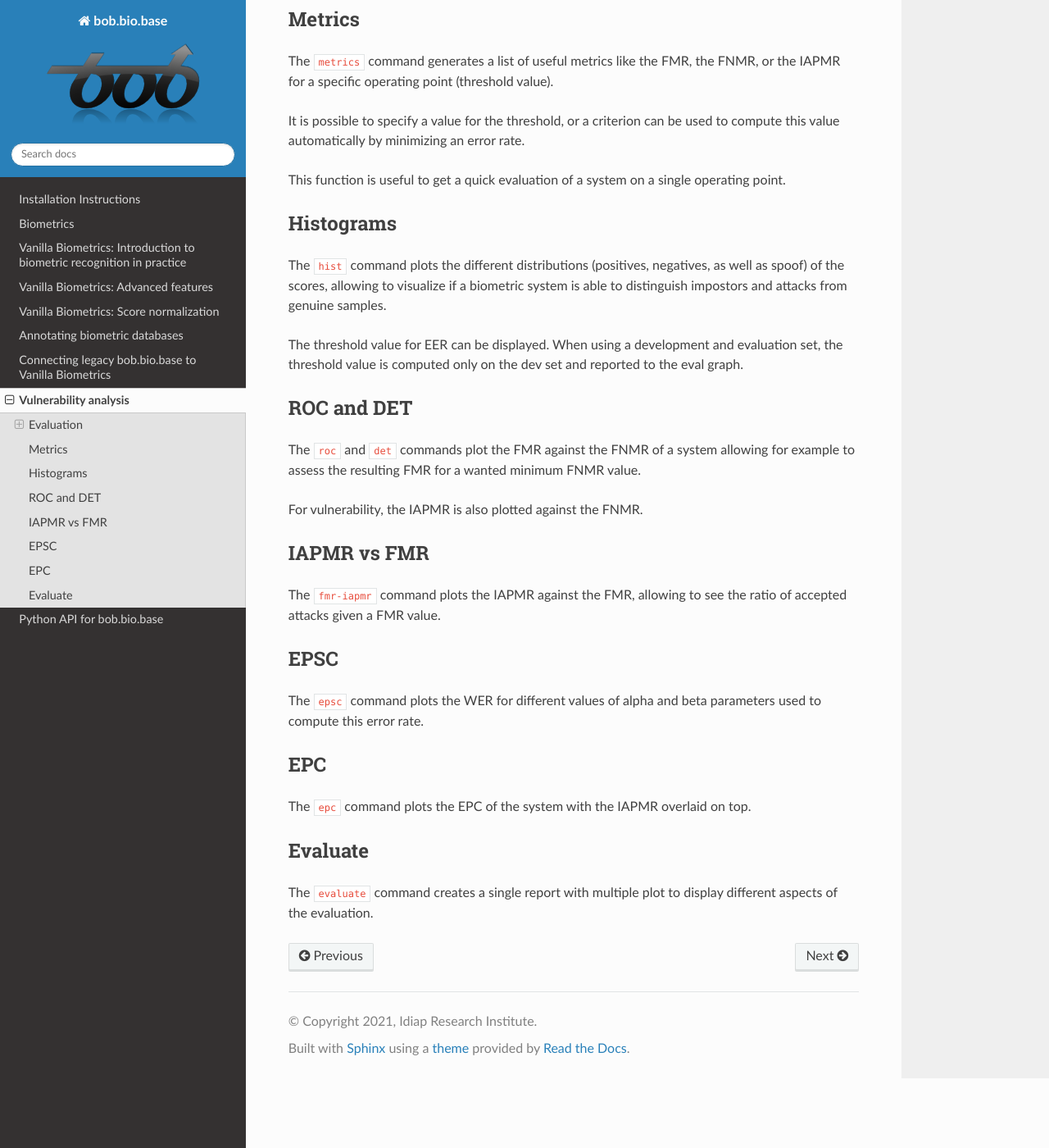
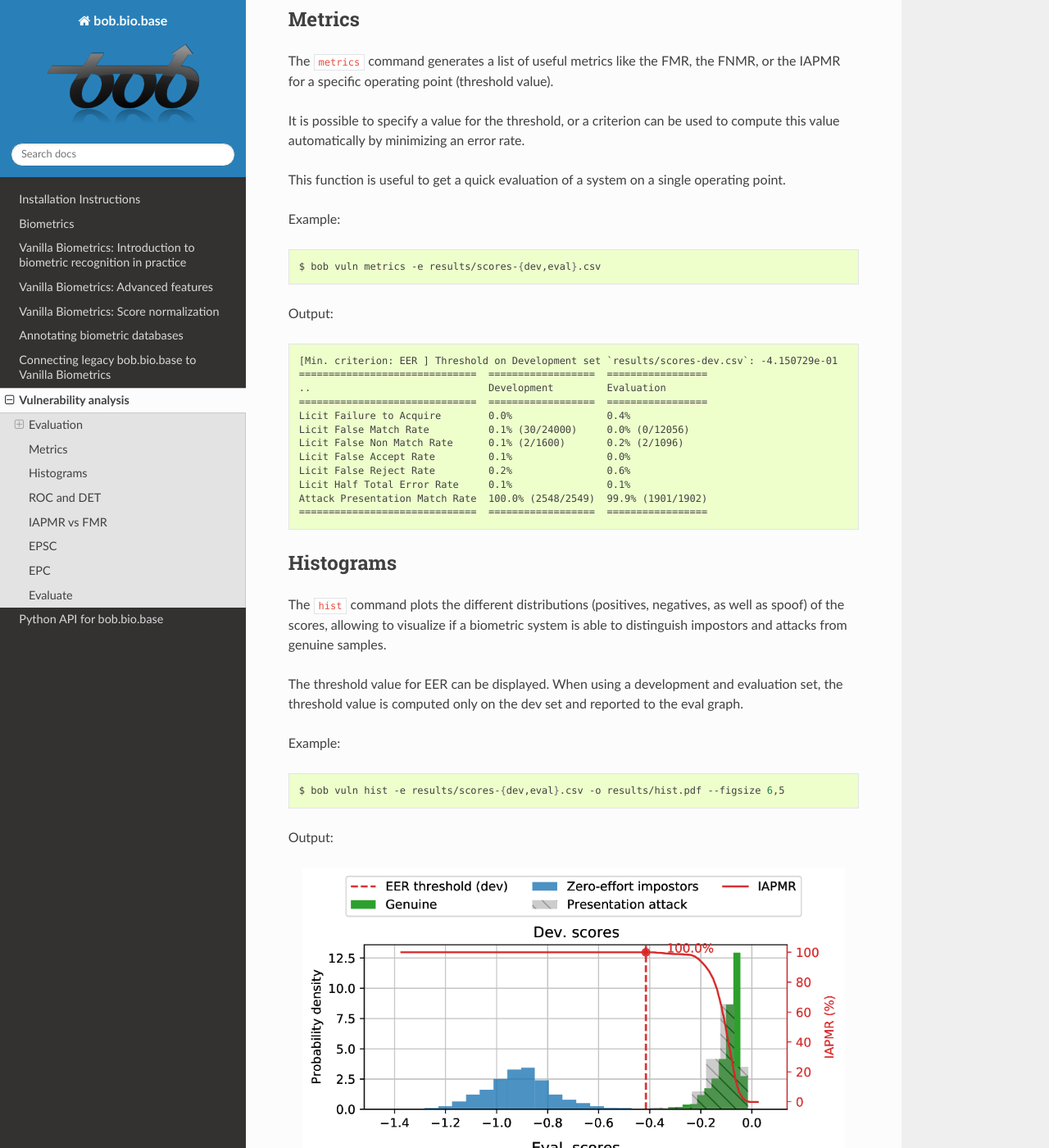
Before and after one commit to bioidiap/bob.bio.base, a Sphinx documentation site: the page built from doc/vulnerability_analysis.rst, in a window 1280 px wide and 1400 px high, scrolled down 1628 px. Shown: the whole window at 82% size. Built offline with Sphinx 7.4.7 and the Read the Docs theme 2.0.0, drawn with Linux system fonts in a browser that asks for light colours; the version number could not be read and is left out; some of the changed text lies outside the part shown.

Commit message:
[doc] Adding images of hist roc and fmr_iapmr

```diff
--- a/doc/vulnerability_analysis.rst
+++ b/doc/vulnerability_analysis.rst
@@ -99,6 +99,29 @@
 This function is useful to get a quick evaluation of a system on a single
 operating point.
 
+Example:
+
+.. code-block:: sh
+
+  $ bob vuln metrics -e results/scores-{dev,eval}.csv
+
+Output:
+
+.. code-block:: text
+
+  [Min. criterion: EER ] Threshold on Development set `results/scores-dev.csv`: -4.150729e-01
+  ==============================  ==================  =================
+  ..                              Development         Evaluation
+  ==============================  ==================  =================
+  Licit Failure to Acquire        0.0%                0.4%
+  Licit False Match Rate          0.1% (30/24000)     0.0% (0/12056)
+  Licit False Non Match Rate      0.1% (2/1600)       0.2% (2/1096)
+  Licit False Accept Rate         0.1%                0.0%
+  Licit False Reject Rate         0.2%                0.6%
+  Licit Half Total Error Rate     0.1%                0.1%
+  Attack Presentation Match Rate  100.0% (2548/2549)  99.9% (1901/1902)
+  ==============================  ==================  =================
+
 
 Histograms
 ----------
@@ -111,6 +134,21 @@
 evaluation set, the threshold value is computed only on the dev set and
 reported to the eval graph.
 
+Example:
+
+.. code-block:: sh
+
+  $ bob vuln hist -e results/scores-{dev,eval}.csv -o results/hist.pdf --figsize 6,5
+
+Output:
+
+.. figure:: img/vuln_plots/hist.png
+  :figwidth: 95%
+  :align: center
+  :alt: Histogram of vulnerability scores.
+
+  Histogram of genuine, zero-effort impostor, and attack impostor scores.
+
 
 ROC and DET
 -----------
@@ -121,12 +159,42 @@
 
 For vulnerability, the IAPMR is also plotted against the FNMR.
 
+Example:
+
+.. code-block:: sh
+
+  $ bob vuln roc -e results/scores-{dev,eval}.csv -o results/roc.pdf -vvv --figsize 6,4
+
+Output:
+
+.. figure:: img/vuln_plots/roc.png
+  :figwidth: 95%
+  :align: center
+  :alt: ROC of vulnerability scores.
+
+  ROC of `dev` and `eval` groups. The annotated threshold value is chosen on `dev`.
+
 
 IAPMR vs FMR
 ------------
 
 The ``fmr-iapmr`` command plots the IAPMR against the FMR, allowing to see the
-ratio of accepted attacks given a FMR value.
+ratio of accepted attacks given an FMR value.
+
+Example:
+
+.. code-block:: sh
+
+  $ bob vuln fmr-iapmr results/scores-{dev,eval}.csv -o results/fmr_iapmr.pdf -vvv -lg "replay-mobile"
+
+Output:
+
+.. figure:: img/vuln_plots/fmr_iapmr.png
+  :figwidth: 95%
+  :align: center
+  :alt: FMR vs IAPMR of vulnerability scores.
+
+  Plot of the IAPMR vs the FMR for different threshold value.
 
 
 EPSC
```
Also changed, not shown: doc/img/vuln_plots/fmr_iapmr.png (added), doc/img/vuln_plots/hist.png (added), doc/img/vuln_plots/roc.png (added).
